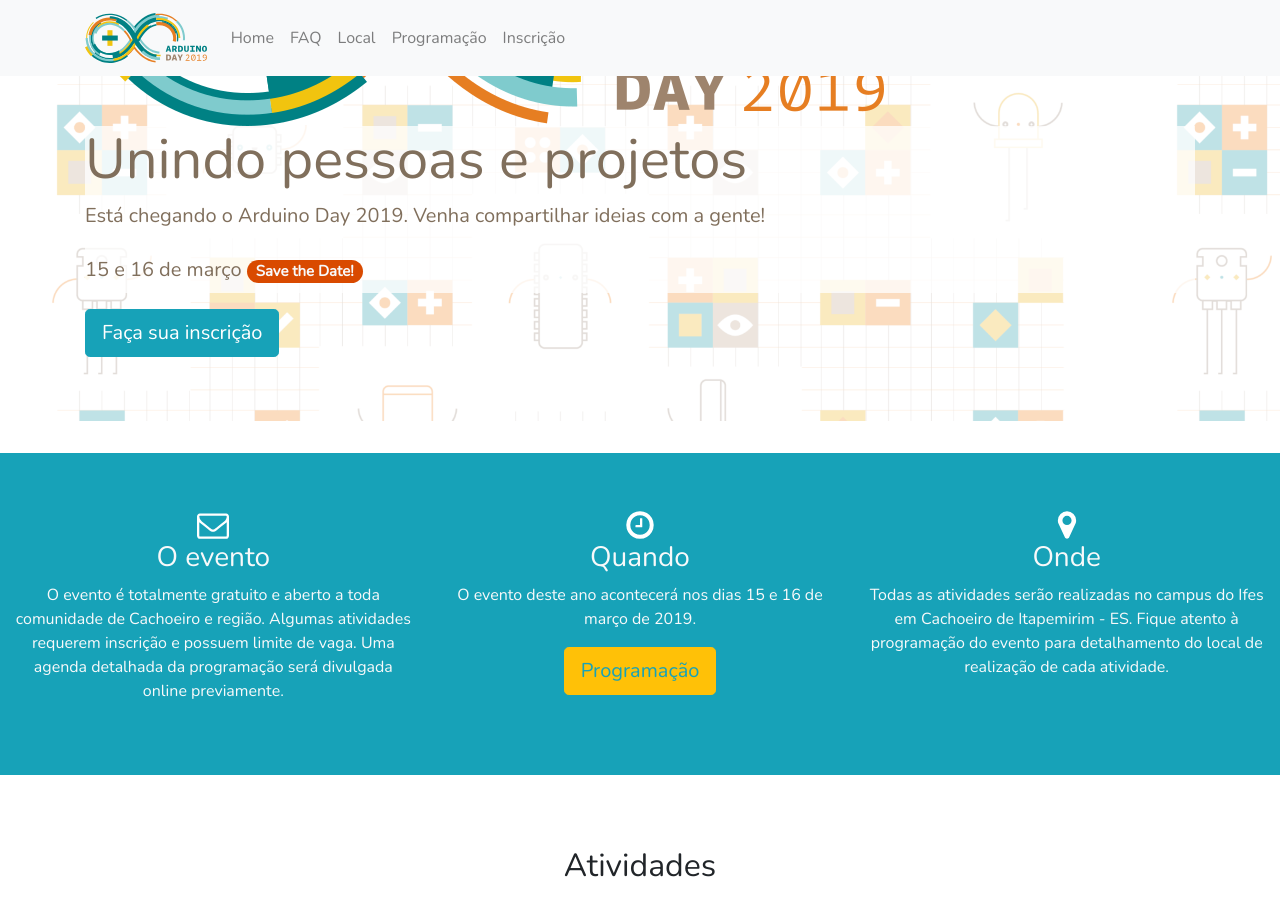
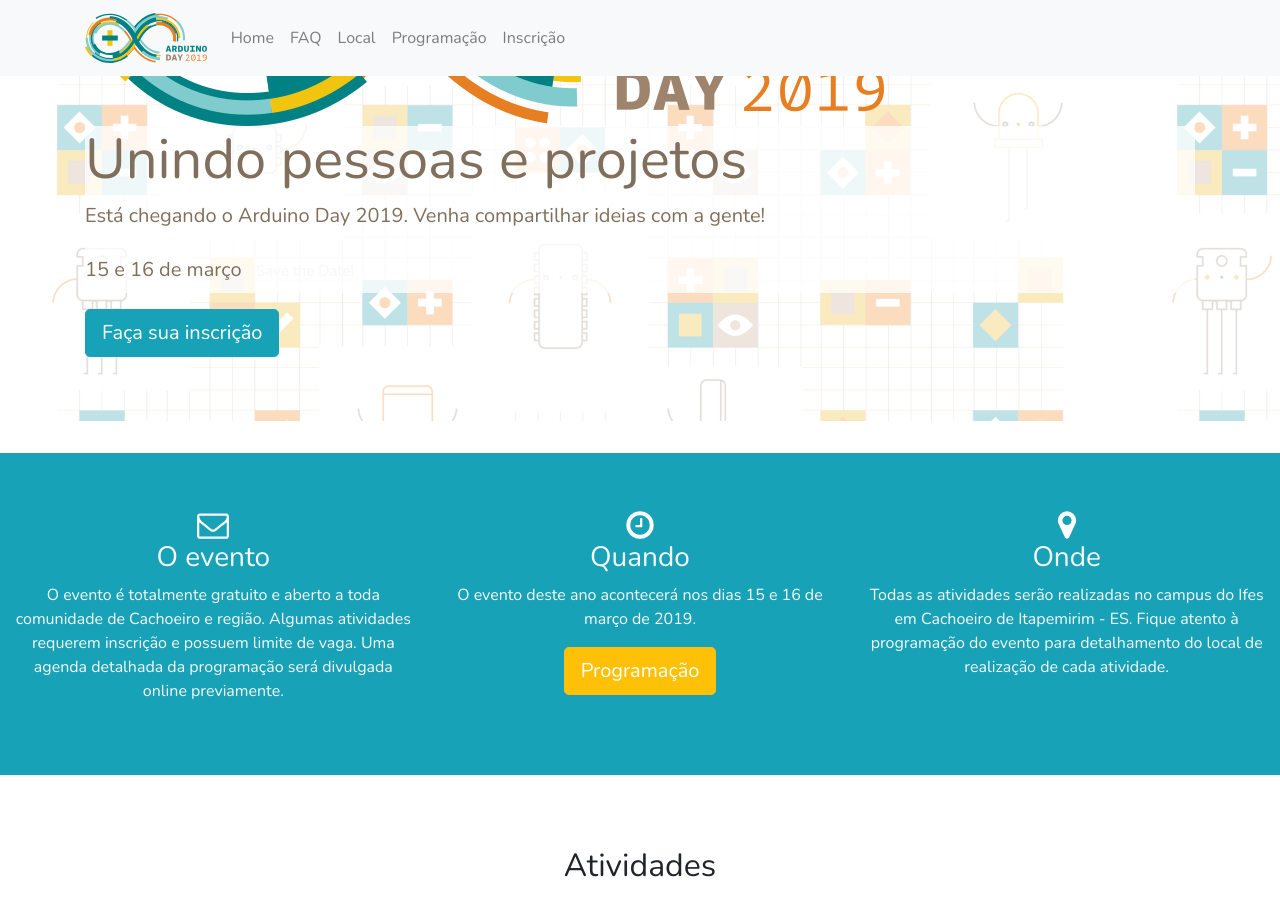
Before and after one commit to arduinodayci/arduinodayci, a Jekyll site: the page built from index.html, in a window 1280 px wide and 900 px high, scrolled down 347 px. Built offline with Jekyll 4.4.1, drawn with Linux system fonts in a browser that asks for light colours.

Commit message:
Troca de cor

```diff
--- a/_sass/base.scss
+++ b/_sass/base.scss
@@ -99,12 +99,65 @@ body {
 	max-height: 2em;
 }
 
+.bg-info1{
+  background: $cor-padrao !important;
+}
+
+.badge-warning{
+  color: #fff;
+}
+
+.h3-text{
+  color: $cor-padrao !important;
+}
+
+
+.h2-text{
+  color: #17a2b8 !important;
+}
+
+.text-y{
+  color: #e5ad24 !important;
+}
+.text-info {
+    color: #ffff !important;
+}
+.icon {
+	fill: #fff;
+	max-width: 2em;
+	max-height: 2em;
+}
+
+.skew{
+  -ms-transform:skewY(-2deg);
+  -webkit-transform:skewY(-2deg);
+  transform:skewY(-2deg);
+}
+
+.skew-reverse{
+  -ms-transform:skewY(2deg);
+  -webkit-transform:skewY(2deg);
+  transform:skewY(2deg);
+}
+
+.skew-org{
+  -ms-transform:skewY(2deg);
+  -webkit-transform:skewY(2deg);
+  transform:skewY(2deg);
+}
+
+.skew-reverse-org{
+  -ms-transform:skewY(-2deg);
+  -webkit-transform:skewY(-2deg);
+  transform:skewY(-2deg);
+}
+
 .social-icon {
-  fill: #00878f;
+  fill: #e37128;
 }
 
 .social-icon:hover {
-  fill: #62aeb2;
+  fill: #cc8400;
 }
 
 .filter-member {
@@ -132,10 +185,6 @@ body {
   width: 100%;
 }
 
-.bg-cor-padrao {
-  background-color: $cor-padrao;
-}
-
 .div-text-home {
   color: #806f5c;
   background-color: rgba(255, 255, 255, .75);
```
